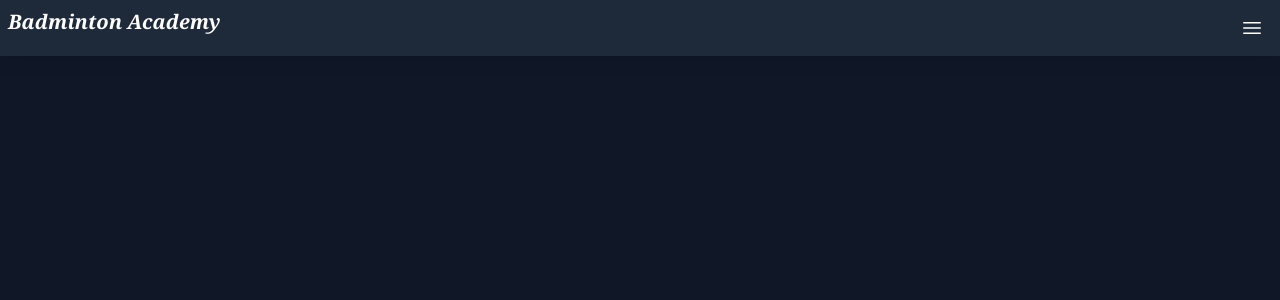
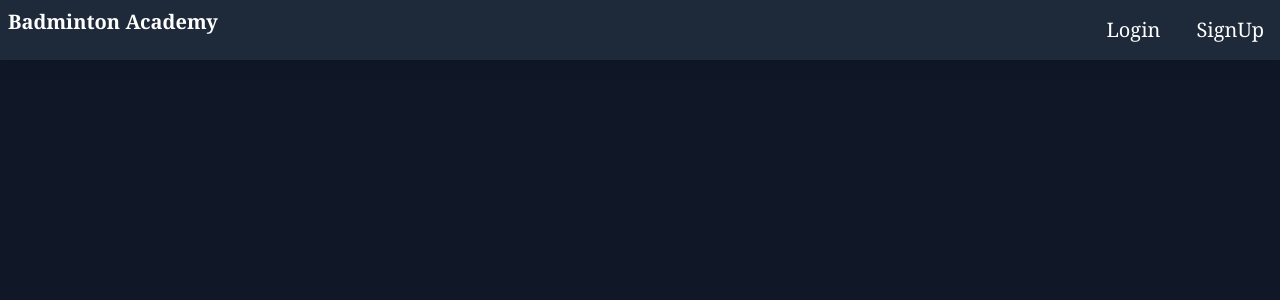
Before and after one commit to PratikJasl/Badminton-Academy, a React (Vite) app in the folder client/: page / in a window 1280 px wide. Before the commit this address had no page. Shown: the top 300 px of the page. Built offline with nearby package versions, Linux system fonts and the light colour scheme.

Commit message:
Navbar completed

```diff
--- a/client/src/components/Navbar.tsx
+++ b/client/src/components/Navbar.tsx
@@ -22,10 +22,16 @@ function Navbar(){
         <>
             <div className="flex flex-row justify-between shadow-lg w-full p-2 font-serif fixed top-0 bg-gray-800 z-10">
 
-                <div className="text-xl font-semibold italic">
+                <div className="text-xl font-semibold">
                    <a href="#home">Badminton Academy</a>
                 </div>
 
+                {userInfo === null ?
+                    <div className="flex items-center gap-5">
+                        <a href="/Login" className="hover:text-blue-500 p-2 text-xl">Login</a>
+                        <a href="/Signup" className="hover:text-blue-500 p-2 text-xl">SignUp</a>
+                    </div> :
+                    <div>
                         <div className="flex items-center">
                             <button onClick={toggleMenu} className="p-2">
                                 {menuOpen ? (
@@ -36,6 +42,23 @@ function Navbar(){
                             </button>
                         </div>
 
+                        {userInfo?.role != "student" ?
+                            <div className={`${ menuOpen ? "block fixed right-0 top-13 z-10 p-10 h-screen bg-gray-800 text-white" : "hidden"}`}>
+                                <div className="flex flex-col items-center justify-center p-4 gap-5">
+                                    <img
+                                        className="rounded-full lg:h-25 lg:w-20 h-15 w-15"
+                                        src={userInfo?.gender==='male'?male : userInfo?.gender === 'female'? female : userInfo?.gender ==='other' || !userInfo?.gender? person : person}
+                                        alt="User">
+                                    </img>
+                                    {userInfo?.fullName && <h1>{userInfo.fullName}</h1>}
+                                    <a href="#home" className="p-2 rounded-xl w-62 hover:bg-blue-500 bg-white text-black">Add Coaching Plan</a>
+                                    <a href="#services" className="p-2 rounded-xl w-62 hover:bg-blue-500 bg-white text-black">Add Coaching Schedule</a>
+                                    <a href="#testimonials" className="p-2 rounded-xl w-62 hover:bg-blue-500 bg-white text-black">Add Locations</a>
+                                    <a href="#community" className="p-2 rounded-xl w-62 hover:bg-blue-500 bg-white text-black">Mark Payments</a>
+                                    <a href="#contact" className="p-2 rounded-xl w-62 hover:bg-blue-500 bg-white text-black">Mark Attendance</a>
+                                </div>
+                            </div>
+                            :
                             <div className={`${ menuOpen ? "block fixed right-0 top-13 z-10 p-10 h-screen bg-gray-800 text-white" : "hidden"}`}>
                                 <div className="flex flex-col items-center justify-center p-4 gap-5">
                                     <img
@@ -51,6 +74,9 @@ function Navbar(){
                                     <a href="#contact" className="p-2 rounded-xl w-62 hover:bg-blue-500 bg-white text-black">Contacts</a>
                                 </div>
                             </div>
+                        }
+                    </div>
+                }
             </div>
         </>
     )
```
Lines whose indentation alone changed are shown as unchanged.
